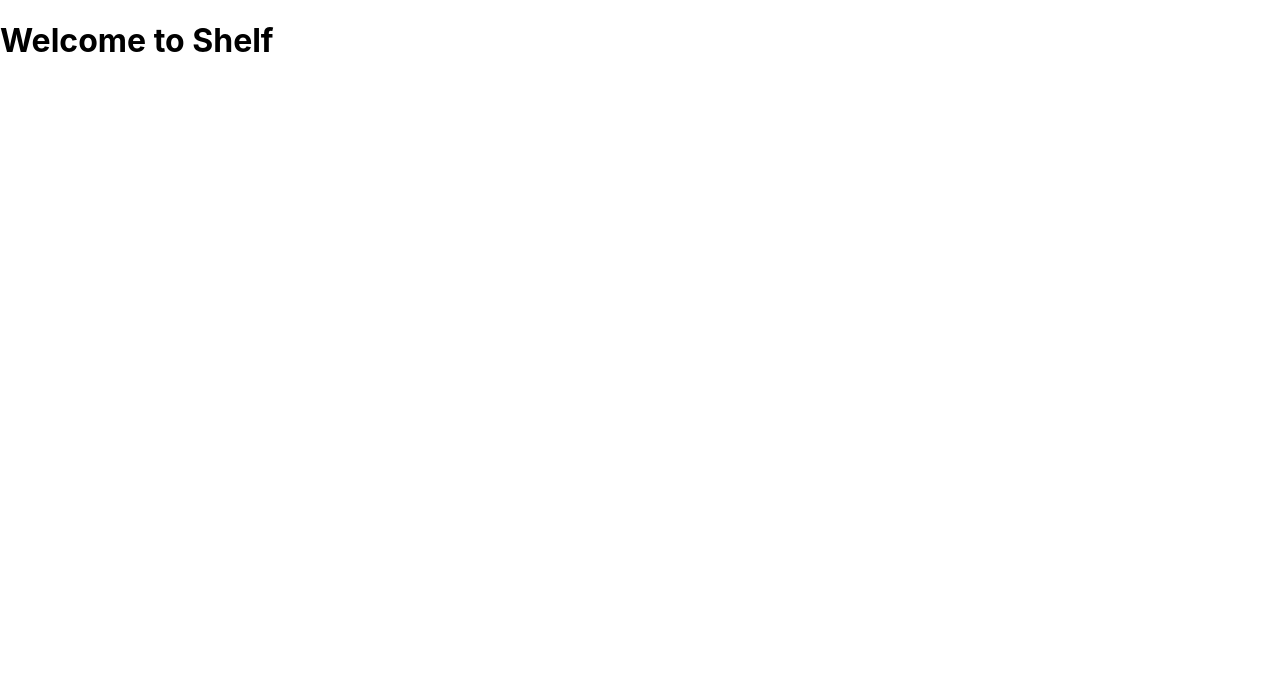
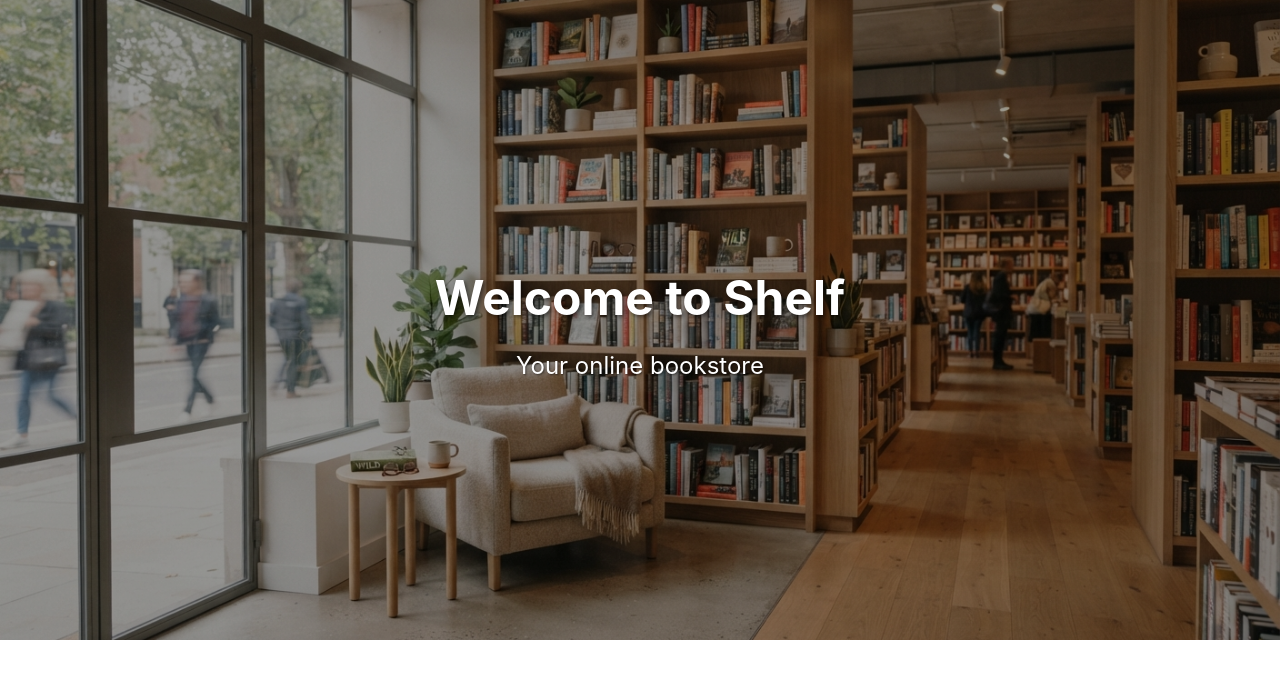
Before and after one commit to AdelRassoul/Shelf, a React (Create React App) app: page / in a window 1280 px wide. Shown: the top 678 px of the page. Built offline with nearby package versions, Linux system fonts and the light colour scheme.

Commit message:
added home page with background image

```diff
--- a/src/App.jsx
+++ b/src/App.jsx
@@ -1,11 +1,11 @@
-
-
+import Home from './pages/Home';
 
 function App() {
   return (
     <div>
-      <h1>Welcome to Shelf</h1>
+      <Home />
     </div>
   );
 }
+
 export default App;
--- /dev/null
+++ b/src/pages/Home.jsx
@@ -0,0 +1,15 @@
+import '../styles/Home.css';
+import homeBg from '../assets/Home.jpg';
+
+function Home() {
+  return (
+    <div className="home-container" style={{ backgroundImage: `url(${homeBg})` }}>
+      <div className="home-content">
+        <h1>Welcome to Shelf</h1>
+        <p>Your online bookstore</p>
+      </div>
+    </div>
+  );
+}
+
+export default Home;
--- /dev/null
+++ b/src/styles/Home.css
@@ -0,0 +1,38 @@
+.home-container {
+  height: 80vh;
+  background-size: cover;
+  background-position: center;
+  background-repeat: no-repeat;
+  display: flex;
+  align-items: center;
+  justify-content: center;
+  position: relative;
+}
+
+.home-container::before {
+  content: '';
+  position: absolute;
+  top: 0;
+  left: 0;
+  right: 0;
+  bottom: 0;
+  background-color: rgba(0, 0, 0, 0.4);
+}
+
+.home-content {
+  position: relative;
+  text-align: center;
+  color: white;
+  z-index: 1;
+}
+
+.home-content h1 {
+  font-size: 3rem;
+  margin-bottom: 1rem;
+  text-shadow: 2px 2px 4px rgba(0, 0, 0, 0.5);
+}
+
+.home-content p {
+  font-size: 1.5rem;
+  text-shadow: 1px 1px 2px rgba(0, 0, 0, 0.5);
+}
```
Also changed, not shown: src/assets/Home.jpg (added).
